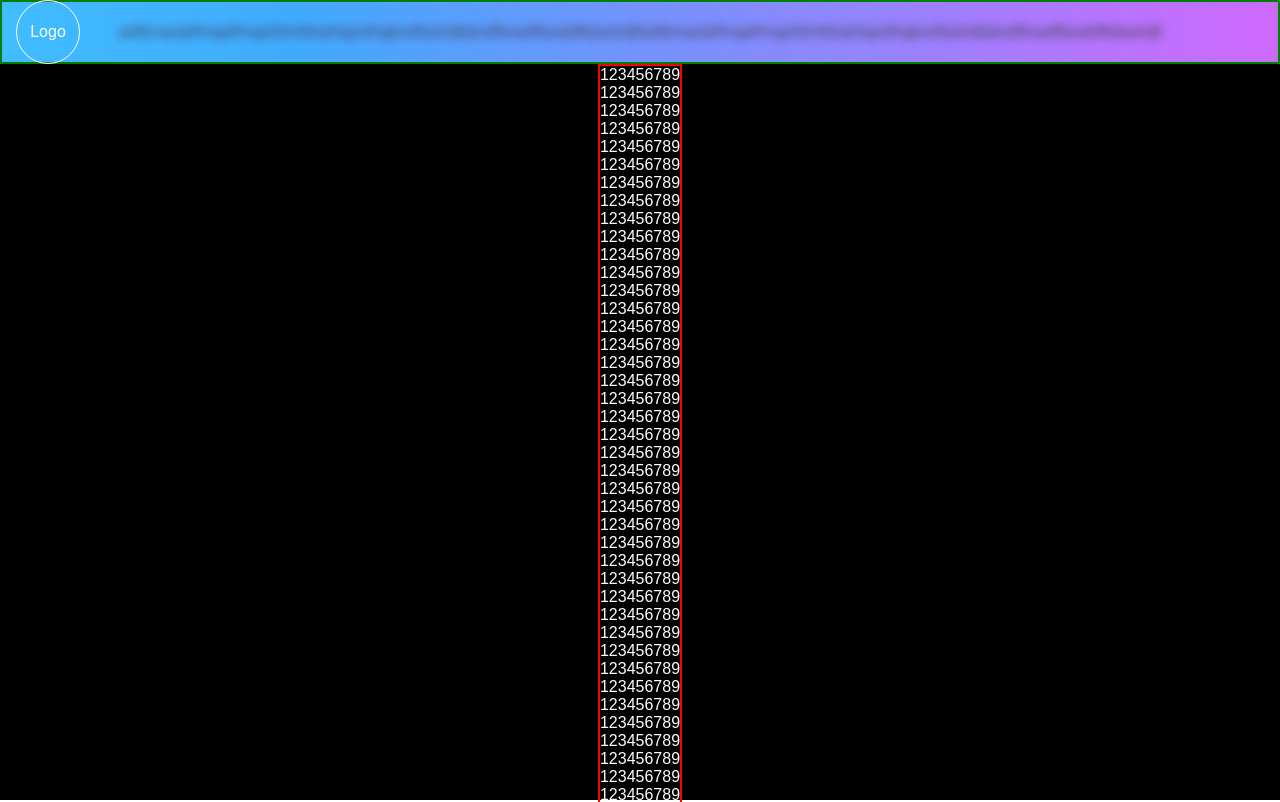
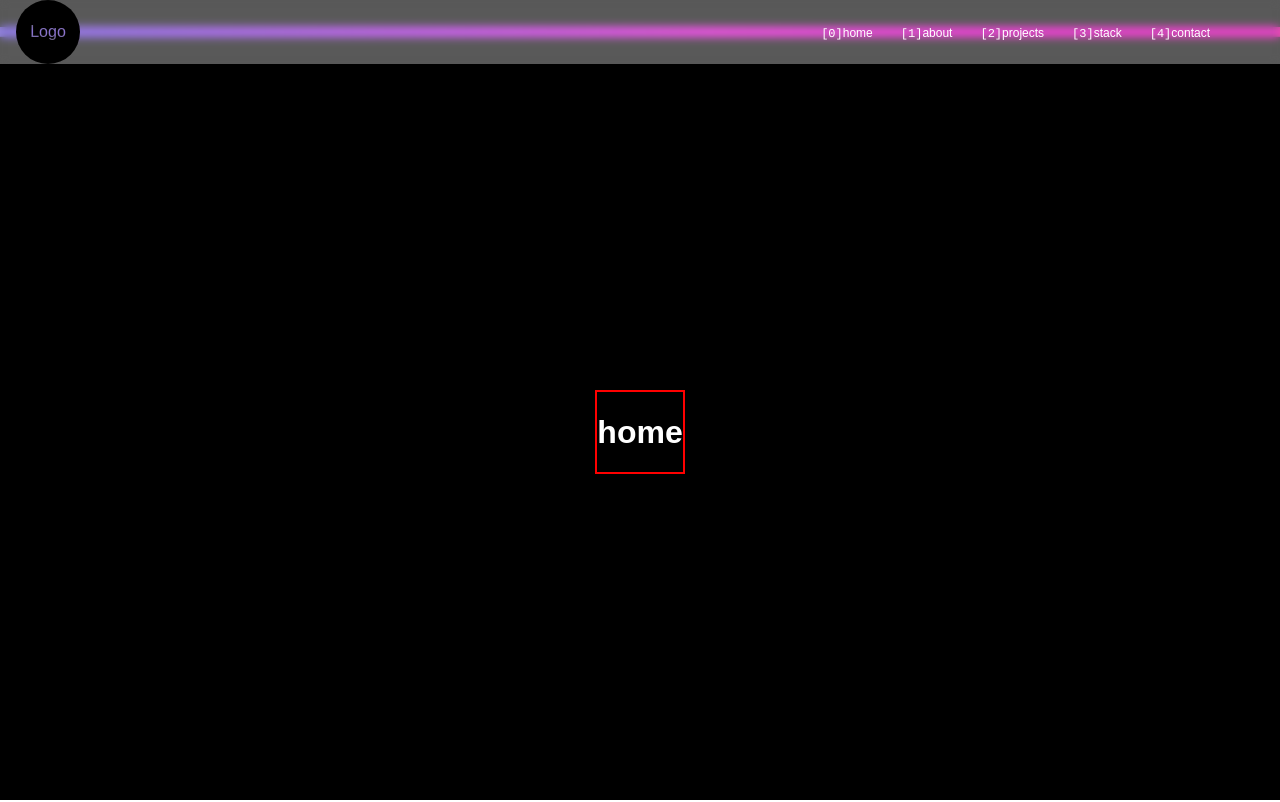
Before and after one commit to newnightcoder/nightcoder.io, a Next.js app: page / in a window 1280 px wide. Shown: the top 802 px of the page. Built offline with nearby package versions, Linux system fonts and the light colour scheme.

Commit message:
gsap observer under construction :construction:

```diff
--- a/components/Logo/Logo.tsx
+++ b/components/Logo/Logo.tsx
@@ -1,9 +1,6 @@
-import { useRouter } from "next/router";
 import { Container, LogoContainer, LogoLink } from "./LogoStyled";
 
 const Logo = () => {
-  const router = useRouter();
-
   return (
     <Container>
       <LogoLink href="/">
--- a/components/Logo/LogoStyled.ts
+++ b/components/Logo/LogoStyled.ts
@@ -6,8 +6,30 @@ const Container = styled.div`
   position: fixed;
   z-index: 3000;
   left: 1rem;
-  border: 1px solid white;
   border-radius: 50%;
+  background: black;
+  mix-blend-mode: multiply;
+  // transform-style: preserve-3d;
+  // &::after {
+  //   content: "";
+  //   position: absolute;
+  //   top: 50%;
+  //   left: 0;
+  //   transform: translateZ(-1px);
+  //   display: block;
+  //   height: 30%;
+  //   width: 100%;
+  //   // z-index: -1;
+  //   background: linear-gradient(to left, #ffb906, #fb098c, #06a5ff);
+  //   background-size: 400%;
+  //   background-position: left;
+  //   animation: move 20s infinite alternate;
+  //   @keyframes move {
+  //     100% {
+  //       background-position: right;
+  //     }
+  //   }
+  // }
 `;
 
 const LogoLink = styled.a`
@@ -20,6 +42,21 @@ const LogoLink = styled.a`
   color: var(--text-dark);
 `;
 
+// const BackgroundShapes = styled.span`
+//   height: 15%;
+//   width: 100%;
+//   z-index: -1;
+//   background: linear-gradient(to left, #ffb906, #fb098c, #06a5ff);
+//   background-size: 400%;
+//   background-position: left;
+//   animation: move 20s infinite alternate;
+//   @keyframes move {
+//     100% {
+//       background-position: right;
+//     }
+//   }
+// `;
+
 const LogoContainer = styled.div`
   height: 100%;
   width: 100%;
--- a/components/Navbar/Navbar.tsx
+++ b/components/Navbar/Navbar.tsx
@@ -1,6 +1,9 @@
+import { useRouter } from "next/router";
+import { useCallback, useEffect, useState } from "react";
 import { NavLinksAnimation } from "../../animations/NavLinksAnimation";
 import { useHandleRoute } from "../../hooks/useHandleRoute";
 import {
+  BackgroundShapes,
   NavbarContainer,
   NavBtn,
   NavLink,
@@ -10,20 +13,51 @@ import {
 
 const Navbar = () => {
   const handleRoute = useHandleRoute();
+  const router = useRouter();
+  const [active, setActive] = useState("");
+  const navLinks = ["home", "about", "projects", "stack", "contact"];
 
-  const navLinks = ["home", "about", "projects", "stack", "contact"];
+  const activateLink = useCallback(() => {
+    navLinks.forEach((link) => {
+      if (router.pathname === `/`) {
+        setActive("");
+      } else if (router.pathname === `/${link}`) {
+        setActive(link);
+      }
+    });
+  }, [router.pathname]);
+
+  useEffect(() => {
+    activateLink();
+  }, [router.pathname]);
 
   return (
     <Wrapper>
-      qdifjmqoijdfmqjdfmqjsfdmfdsqhlqjsdhqjksdfqskdjfqksjflksqdfkjsqldfkjlqskdjfqdifjmqoijdfmqjdfmqjsfdmfdsqhlqjsdhqjksdfqskdjfqksjflksqdfkjsqldfkjlqskdjf
+      <BackgroundShapes />
       <NavbarContainer>
         <NavLinksAnimation>
           <NavLinksContainer id="ul">
-            {navLinks.map((link) => {
+            {navLinks.map((link, i) => {
               return (
                 <NavLink key={link}>
                   <NavBtn id={link} onClick={() => handleRoute(`/${link}`)}>
-                    <div>{link}</div>
+                    <div>
+                      <span
+                        style={{
+                          fontFamily: "courier, sans-serif",
+                          color: active === link ? "black" : "white",
+                        }}
+                      >
+                        [{i}]
+                      </span>
+                      <span
+                        style={{
+                          color: active === link ? "black" : "white",
+                        }}
+                      >
+                        {link}
+                      </span>
+                    </div>
                   </NavBtn>
                 </NavLink>
               );
--- a/components/Navbar/NavbarStyled.ts
+++ b/components/Navbar/NavbarStyled.ts
@@ -1,6 +1,6 @@
 import styled from "styled-components";
 
-const Wrapper = styled.div`
+const Wrapper = styled.nav`
   width: 100%;
   height: var(--navbar-height);
   position: fixed;
@@ -10,14 +10,6 @@ const Wrapper = styled.div`
   align-items: center;
   justify-content: center;
   background: var(--navbar-bg);
-  background-size: 400%;
-  background-position: left;
-  animation: move 20s infinite alternate;
-  @keyframes move {
-    100% {
-      background-position: right;
-    }
-  }
 `;
 
 const NavbarContainer = styled.div`
@@ -34,7 +26,20 @@ const NavbarContainer = styled.div`
   background: rgba(255, 255, 255, 0.25);
   z-index: 1000;
   backdrop-filter: saturate(180%) blur(5px);
-  border: 2px solid green;
+`;
+
+const BackgroundShapes = styled.span`
+  height: 15%;
+  width: 100%;
+  background: linear-gradient(to left, #ffb906, #fb098c, #06a5ff);
+  background-size: 400%;
+  background-position: left;
+  animation: move 20s infinite alternate;
+  @keyframes move {
+    100% {
+      background-position: right;
+    }
+  }
 `;
 
 const HamburgerBtn = styled.button`
@@ -55,21 +60,21 @@ const NavLinksContainer = styled.ul`
   display: var(--navbar-links-visibility);
   align-items: center;
   justify-content: flex-end;
+  // border: 1px solid green;
   & > * + * {
-    margin-left: 3rem;
+    margin-left: 1rem;
   }
 `;
 
 const NavLink = styled.li`
   height: max-content;
-  background-color: transparent;
   transform: translateY(20px);
   opacity: 0;
   visibility: hidden;
 `;
 
 const NavBtn = styled.button`
-  color: var(--text-dark);
+  // color: var(--text-dark);
   font-size: 0.75rem;
 `;
 
@@ -80,4 +85,5 @@ export {
   NavLink,
   NavBtn,
   HamburgerBtn,
+  BackgroundShapes,
 };
--- a/context/TransitionLayout.tsx
+++ b/context/TransitionLayout.tsx
@@ -1,11 +1,23 @@
 import gsap from "gsap";
-import { PropsWithChildren, useContext, useRef, useState } from "react";
+import Observer from "gsap/dist/Observer";
+import {
+  PropsWithChildren,
+  useCallback,
+  useContext,
+  useRef,
+  useState,
+} from "react";
 import Background from "../components/Background/Background";
 import Layout from "../components/Layout/Layout";
 import Loader from "../components/Loader/Loader";
+import { useHandleRoute } from "../hooks/useHandleRoute";
 import { useIsoMorphicLayoutEffect } from "../hooks/useIsoMorphicLayoutEffect";
 import { GlobalStyles } from "../styles/_globals";
 import { TransitionContext } from "./TransitionContext";
+
+if (typeof window !== "undefined") {
+  gsap.registerPlugin(Observer);
+}
 
 interface Props extends PropsWithChildren {}
 
@@ -16,18 +28,21 @@ const TransitionLayout = ({ children }: Props) => {
     useContext(TransitionContext);
   const layoutRef = useRef<HTMLDivElement | null>(null);
   const bgRef = useRef<HTMLDivElement | null>(null);
+  const handleRoute = useHandleRoute();
+  const sections = ["/", "/about", "/projects", "/stack", "/contact"];
+  const wrap = gsap.utils.wrap(0, sections.length - 1);
+  const [currentIndex, setCurrentIndex] = useState(0);
 
-  useIsoMorphicLayoutEffect(() => {
+  const transitionPages = useCallback(() => {
     if (children === nextChildren) return;
     if (timelinePages.duration() === 0) return setNextChildren(children);
     timelinePages.play().then(() => {
-      // out animation is complete so reset timeline to an empty paused timeline
       timelinePages.pause().clear();
       setNextChildren(children);
     });
-  }, [children]);
+  }, [children, nextChildren, setNextChildren, timelinePages]);
 
-  useIsoMorphicLayoutEffect(() => {
+  const transitionBackground = useCallback(() => {
     if (
       layoutRef.current &&
       layoutRef.current.firstElementChild.id !== "home" &&
@@ -39,6 +54,33 @@ const TransitionLayout = ({ children }: Props) => {
         duration: 2,
       });
     }
+  }, [layoutRef, bgRef, isMenuOpen, backgroundColor, gsap]);
+
+  const goToNextSection = (index: number, direction: number) => {
+    index = wrap(index);
+    if (direction === 1) {
+      handleRoute(sections[index + 1]);
+      setCurrentIndex(index + 1);
+    } else if (direction === -1) {
+      handleRoute(sections[index - 1]);
+      setCurrentIndex(index - 1);
+    }
+  };
+
+  useIsoMorphicLayoutEffect(() => {
+    Observer.create({
+      type: "wheel, touch",
+      onDown: () => goToNextSection(currentIndex, 1),
+      onUp: () => goToNextSection(currentIndex, -1),
+    });
+  }, [currentIndex]);
+
+  useIsoMorphicLayoutEffect(() => {
+    transitionPages();
+  }, [children]);
+
+  useIsoMorphicLayoutEffect(() => {
+    transitionBackground();
   }, [backgroundColor, isMenuOpen]);
 
   return (
--- a/pages/index.tsx
+++ b/pages/index.tsx
@@ -23,106 +23,7 @@ const HomePage = () => {
     <PageContainer ref={ref} id="home">
       <HomeAnimation>
         <Container>
-          <div>123456789</div>
-          <div>123456789</div>
-          <div>123456789</div>
-          <div>123456789</div>
-          <div>123456789</div>
-          <div>123456789</div>
-          <div>123456789</div>
-          <div>123456789</div>
-          <div>123456789</div>
-          <div>123456789</div>
-          <div>123456789</div>
-          <div>123456789</div>
-          <div>123456789</div>
-          <div>123456789</div>
-          <div>123456789</div>
-          <div>123456789</div>
-          <div>123456789</div>
-          <div>123456789</div>
-          <div>123456789</div>
-          <div>123456789</div>
-          <div>123456789</div>
-          <div>123456789</div>
-          <div>123456789</div>
-          <div>123456789</div>
-          <div>123456789</div>
-          <div>123456789</div>
-          <div>123456789</div>
-          <div>123456789</div>
-          <div>123456789</div>
-          <div>123456789</div>
-          <div>123456789</div>
-          <div>123456789</div>
-          <div>123456789</div>
-          <div>123456789</div>
-          <div>123456789</div>
-          <div>123456789</div>
-          <div>123456789</div>
-          <div>123456789</div>
-          <div>123456789</div>
-          <div>123456789</div>
-          <div>123456789</div>
-          <div>123456789</div>
-          <div>123456789</div>
-          <div>123456789</div>
-          <div>123456789</div>
-          <div>123456789</div>
-          <div>123456789</div>
-          <div>123456789</div>
-          <div>123456789</div>
-          <div>123456789</div>
-          <div>123456789</div>
-          <div>123456789</div>
-          <div>123456789</div>
-          <div>123456789</div>
-          <div>123456789</div>
-          <div>123456789</div>
-          <div>123456789</div>
-          <div>123456789</div>
-          <div>123456789</div>
-          <div>123456789</div>
-          <div>123456789</div>
-          <div>123456789</div>
-          <div>123456789</div>
-          <div>123456789</div>
-          <div>123456789</div>
-          <div>123456789</div>
-          <div>123456789</div>
-          <div>123456789</div>
-          <div>123456789</div>
-          <div>123456789</div>
-          <div>123456789</div>
-          <div>123456789</div>
-          <div>123456789</div>
-          <div>123456789</div>
-          <div>123456789</div>
-          <div>123456789</div>
-          <div>123456789</div>
-          <div>123456789</div>
-          <div>123456789</div>
-          <div>123456789</div>
-          <div>123456789</div>
-          <div>123456789</div>
-          <div>123456789</div>
-          <div>123456789</div>
-          <div>123456789</div>
-          <div>123456789</div>
-          <div>123456789</div>
-          <div>123456789</div>
-          <div>123456789</div>
-          <div>123456789</div>
-          <div>123456789</div>
-          <div>123456789</div>
-          <div>123456789</div>
-          <div>123456789</div>
-          <div>123456789</div>
-          <div>123456789</div>
-          <div>123456789</div>
-          <div>123456789</div>
-          <div>123456789</div>
-          <div>123456789</div>
+          <h1>home</h1>
         </Container>
       </HomeAnimation>
     </PageContainer>
--- a/styles/_globals.ts
+++ b/styles/_globals.ts
@@ -37,8 +37,8 @@ html {
   --dark-mode-bg: black;
   --navbar-bg: linear-gradient(to right, #fcb900, #ff6900, #cf2e2e);
   --navbar-bg: white;
-  --navbar-bg: linear-gradient(to left, #FFB906, #FB098C, #06A5FF);
-  // --home-bg:linear-gradient(90deg, green, black);
+  // --navbar-bg: linear-gradient(to left, #FFB906, #FB098C, #06A5FF);
+  --navbar-bg: #222;
   --home-bg:linear-gradient(90deg, dimgray, black);
   --menu-bg:#06A5FF;
 
```
Also changed, not shown: 1 other file (tests, documents, lock files or other folders).
